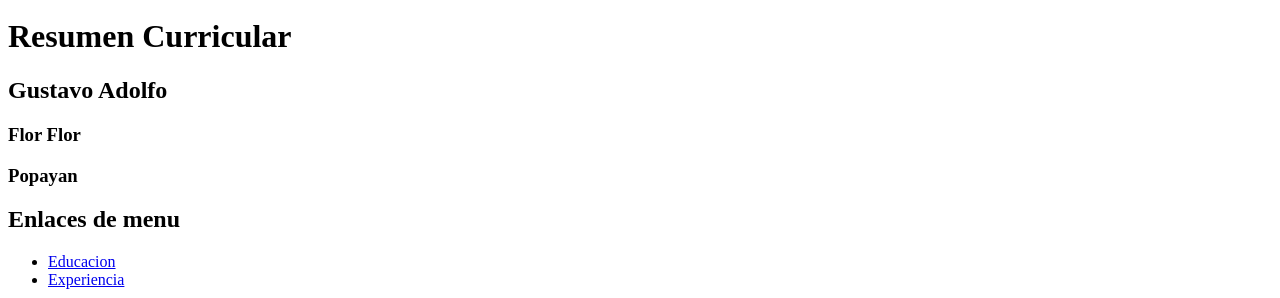
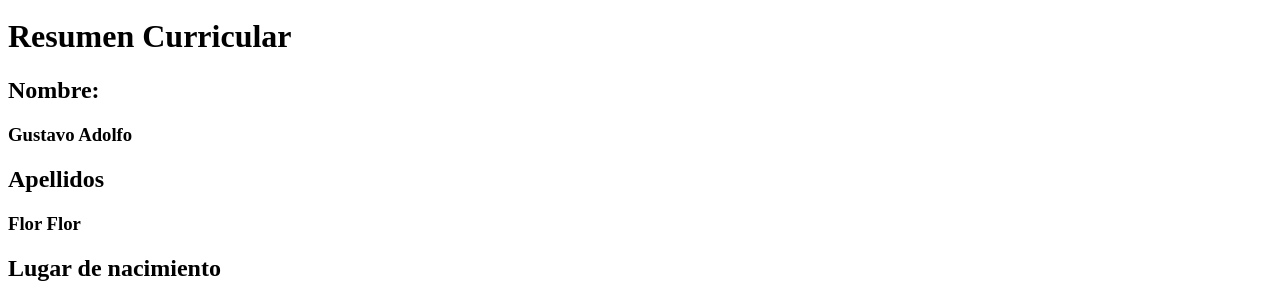
Before and after one commit to Gustavoflor/Evaluacion, a plain HTML site: page index.html in a window 1280 px wide. Shown: the part 29-327 px from the top of the page. Drawn offline with Linux system fonts and the light colour scheme.

Commit message:
index, fin

```diff
--- a/index.html
+++ b/index.html
@@ -8,9 +8,12 @@
   <body>
       <img src="img/logo.svg" alt="Logo del circular" width="150px" height="150px">
       <h1>Resumen Curricular</h1>
-      <h2>Gustavo Adolfo</h2>
+      <h2>Nombre:</h2>
+      <h3>Gustavo Adolfo</h3>
+      <h2>Apellidos</h2>
       <h3>Flor Flor</h3>
-      <h3>Popayan</h3>
+      <h2>Lugar de nacimiento</h2>
+      <h3>Popayan</h3><br>
       <h2>Enlaces de menu</h2>
       <ul>
         <li><a href="educacion.html" target="_blank">Educacion</a></li>
@@ -19,13 +22,13 @@
       <h2>Informacion personal</h2>
       <img src="img/foto.png" alt="foto de perfil" width="80px" height="80px">
       <h2>Perfil Profesional</h2>
-      <p>Tecnólogo en análisis y programación de sistemas de información, con competencias y habilidades laborales, conocimientos en lenguajes de programación JAVA, C#, PYTHON. Manejo de excelentes relaciones interpersonales, responsable, proactivo, amable, disposición para aprender, destreza para trabajo en equipo y bajo presión con excelentes resultados; dispuesto a aprender todo lo que contribuya a mi formación como tecnólogo</p><br><br>
+      <p>Tecnólogo en análisis y programación de sistemas de información, con competencias y habilidades laborales, conocimientos en lenguajes de programación JAVA, C#, PYTHON. Manejo de excelentes relaciones interpersonales, responsable, proactivo, amable, disposición para aprender, destreza para trabajo en equipo y bajo presión con excelentes resultados; dispuesto a aprender todo lo que contribuya a mi formación como tecnólogo</p><br/><br/>
   </body>
   <footer>
     <strong>Contactos</strong>
      <p>(+57) 3218529606</p>
-     <p>gus_xtrem169@hotmail.com</p><br>
-     <strong>Redes sociales</strong><br>
+     <p>gus_xtrem169@hotmail.com</p><br/>
+     <strong>Redes sociales</strong><br/>
     <a href="https://www.facebook.com/guss.florz.9" target="_blank">Facebook</a> | |
     <a href="https://www.instagram.com/gustavoflorz/" target="_blank">Instagram</a>
   </footer>
```
